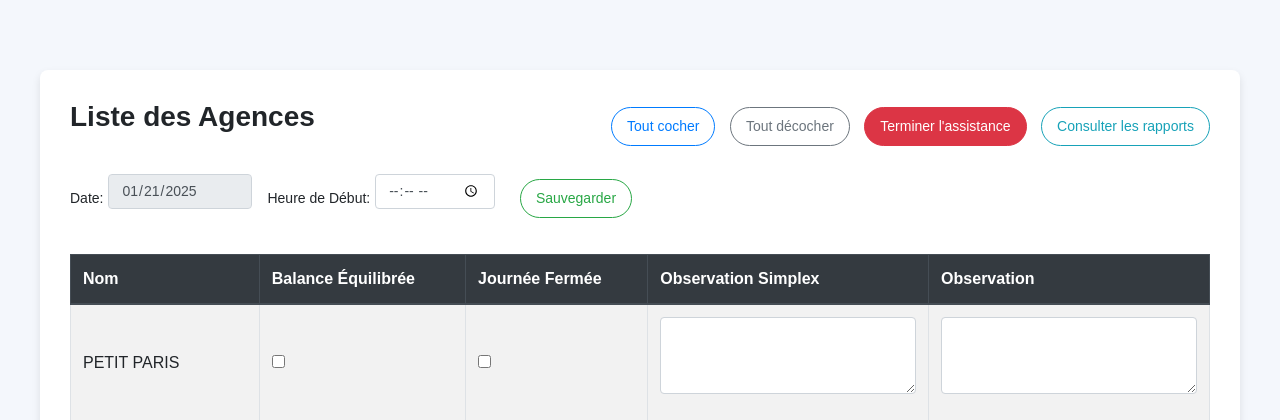
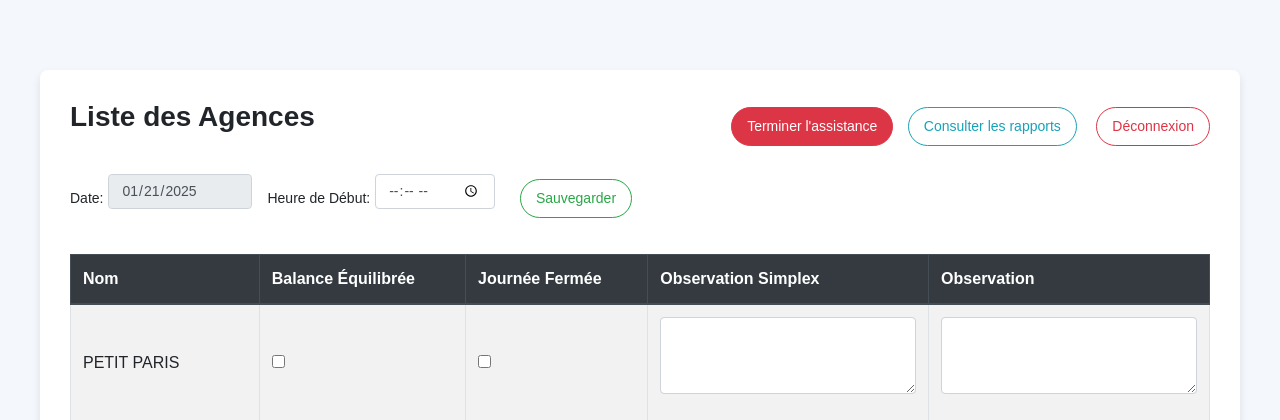
Before and after one commit to jminkoh/gestion_agences, a Django app: page /agences/ in a window 1280 px wide. Shown: the top 420 px of the page. Run offline with Django 5.2, Linux system fonts and the light colour scheme; a user stored in the database is signed in; data comes from the database, SQL or seed files in the repository; both versions use the stored data as it was after the commit; some libraries are stand-ins or nearby versions.

Commit message:
Formulaire à corriger

```diff
--- a/cloture/templates/cloture/liste_agences.html
+++ b/cloture/templates/cloture/liste_agences.html
@@ -113,7 +113,7 @@
       <div class="top-buttons">
         <h1>Liste des Agences</h1>
         <div>
-          <button
+          <!-- <button
             type="button"
             class="btn btn-sm btn-outline-primary"
             id="selectAll"
@@ -126,7 +126,7 @@
             id="deselectAll"
           >
             Tout décocher
-          </button>
+          </button> -->
           <button type="button" class="btn btn-sm btn-danger" id="saveReport">
             Terminer l'assistance
           </button>
@@ -134,6 +134,13 @@
             href="{% url 'liste_rapports' %}"
             class="btn btn-sm btn-outline-info"
             >Consulter les rapports</a
+          >
+          <a
+            href="{% url 'logout' %}"
+            class="btn btn-sm btn-outline-danger"
+            id="logoutButton"
+            style="margin-left: 15px"
+            >Déconnexion</a
           >
         </div>
       </div>
--- a/cloture/urls.py
+++ b/cloture/urls.py
@@ -4,6 +4,7 @@ from . import views
 urlpatterns = [
     path('', views.redirection),
     path('agences/accounts/login/', views.login, name='login'),
+    path('agences/accounts/logout/', views.logout, name='logout'),
     path('agences/', views.liste_agences, name='liste_agences'),
     path('agences/consulter_rapports', views.consulter_rapports, name='liste_rapports'),
     path('save_report/', views.save_report, name='save_report'),
--- a/cloture/views.py
+++ b/cloture/views.py
@@ -12,9 +12,14 @@ from datetime import datetime
 import json
 from django.http import HttpResponseRedirect
 from django.shortcuts import redirect
+from django.contrib.auth import logout
 
 def redirection(request):
     return HttpResponseRedirect('/agences/')
+
+def logout(request):
+    logout(request)
+    return redirect('login')
 
 def consulter_rapports(request):
     # Récupérer tous les rapports de la base de données
--- a/gestion_agence/settings.py
+++ b/gestion_agence/settings.py
@@ -140,6 +140,7 @@ STATICFILES_DIRS = [
 
 LOGIN_URL = 'accounts/login/'
 LOGIN_REDIRECT_URL = '/agences/'
+LOGOUT_REDIRECT_URL = '/agences/accounts/login/'
 
 
 # Default primary key field type
```
Also changed, not shown: db.sqlite3, 1 other file.
